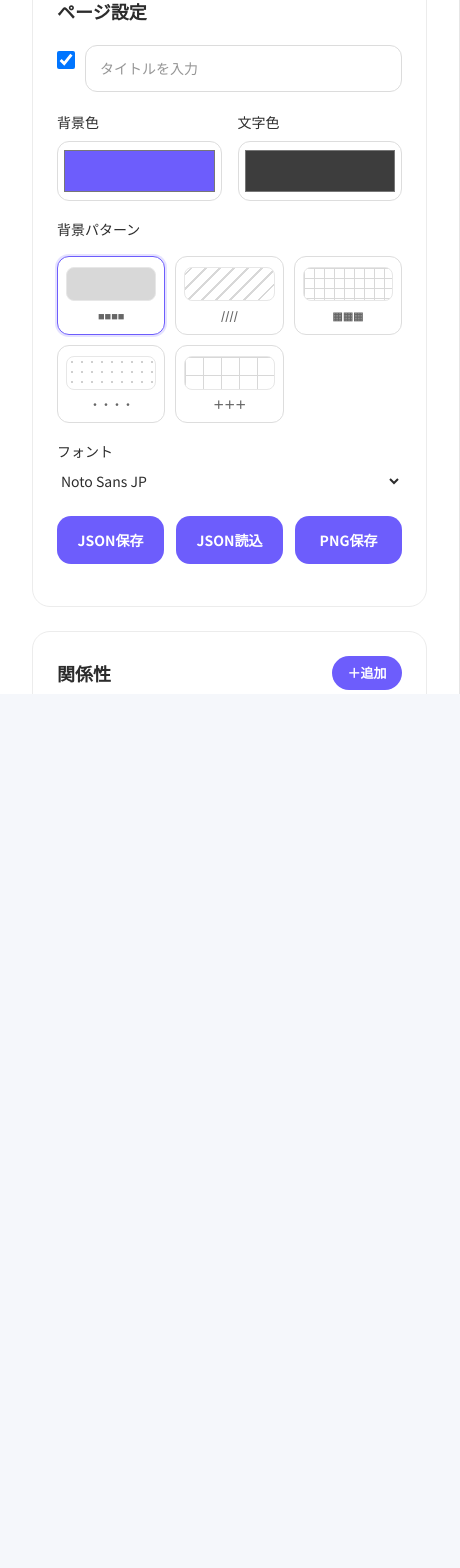
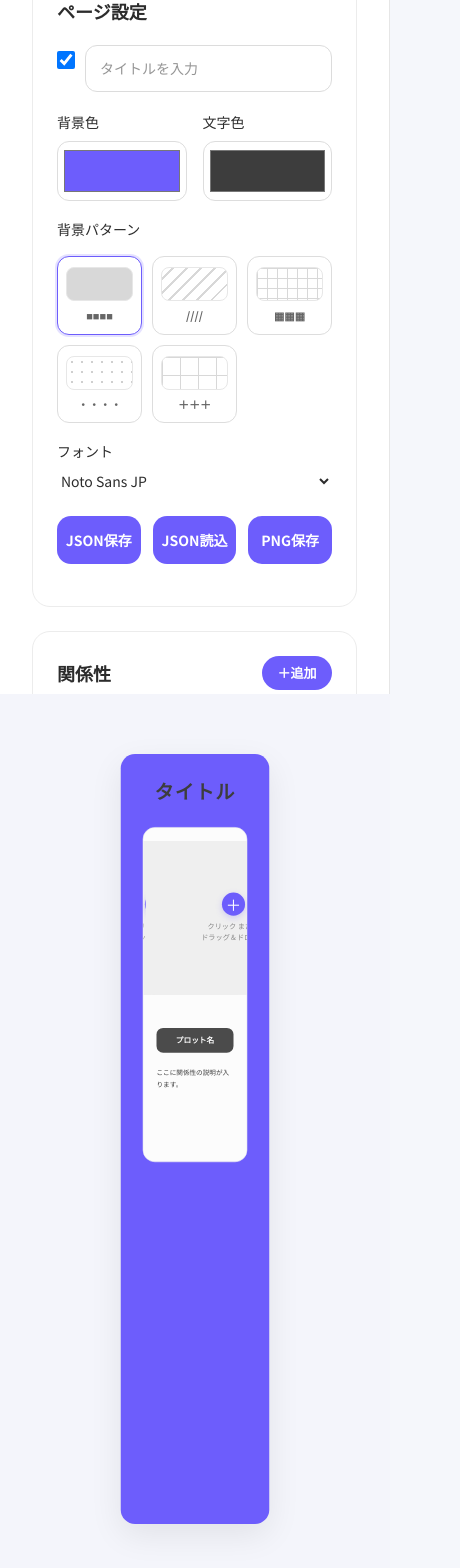
Before and after one commit to purity0km-droid/pair-canvas, a React (Vite) app: page / in a window 390 px wide. Shown: the part 150-1718 px from the top of the page, 460 px wide, since content can reach past the window. Before the commit the page ends 844 px from the top, so only its background shows below. Built offline with nearby package versions, Linux system fonts and the light colour scheme; a web font is replaced by a local one.

Commit message:
レスポンシブ対応

```diff
--- a/src/components/Preview.jsx
+++ b/src/components/Preview.jsx
@@ -61,13 +61,7 @@ export default function Preview({
 
               <RelationCard
                 relation={relations[0]}
-                layout="small"
-                updateRelation={updateRelation}
-              />
-
-              <RelationCard
-                relation={relations[1]}
-                layout="small"
+                layout="large"
                 updateRelation={updateRelation}
               />
 
@@ -76,8 +70,14 @@ export default function Preview({
             <div className="cardGrid threeBottom">
 
               <RelationCard
+                relation={relations[1]}
+                layout="small"
+                updateRelation={updateRelation}
+              />
+
+              <RelationCard
                 relation={relations[2]}
-                layout="large"
+                layout="small"
                 updateRelation={updateRelation}
               />
 
--- a/src/styles/app.css
+++ b/src/styles/app.css
@@ -33,3 +33,21 @@ body {
     overflow-y: auto;
     background: #eef1f7;
 }
+
+@media (max-width:900px){
+
+    .app{
+        flex-direction:column;
+        height:auto;
+    }
+
+    .sidebar-area{
+        width:100%;
+        height:auto;
+    }
+
+    .preview-area{
+        width:100%;
+    }
+
+}
--- a/src/styles/preview.css
+++ b/src/styles/preview.css
@@ -50,6 +50,14 @@
     letter-spacing:.05em;
 
 }
+@media (max-width:900px){
+
+.paper{
+    transform:scale(.55);
+    transform-origin:top center;
+}
+
+}
 
 /* =====================================
    Card Layout
@@ -82,22 +90,16 @@
 
 .cardGrid.threeTop{
 
-    display:grid;
-
-    grid-template-columns:1fr 1fr;
-
-    gap:28px;
-
-    margin-bottom:28px;
+    display:flex;
+    justify-content: center;
 
 }
 
 .cardGrid.threeBottom{
 
     display:grid;
-
-    grid-template-columns:1fr;
-
+    grid-template-columns:1fr 1fr;
+    gap: 24px;
 }
 
 /* 4枚 */
```
